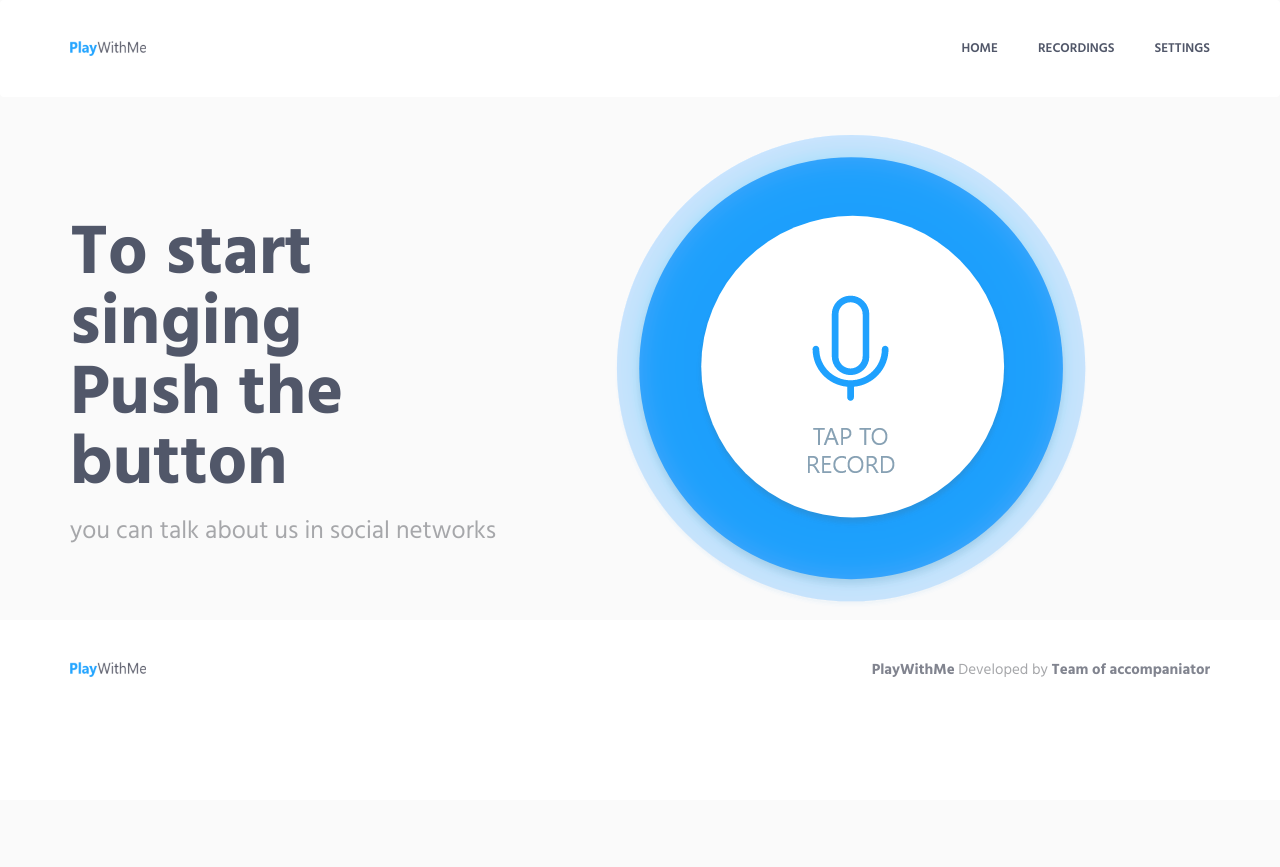
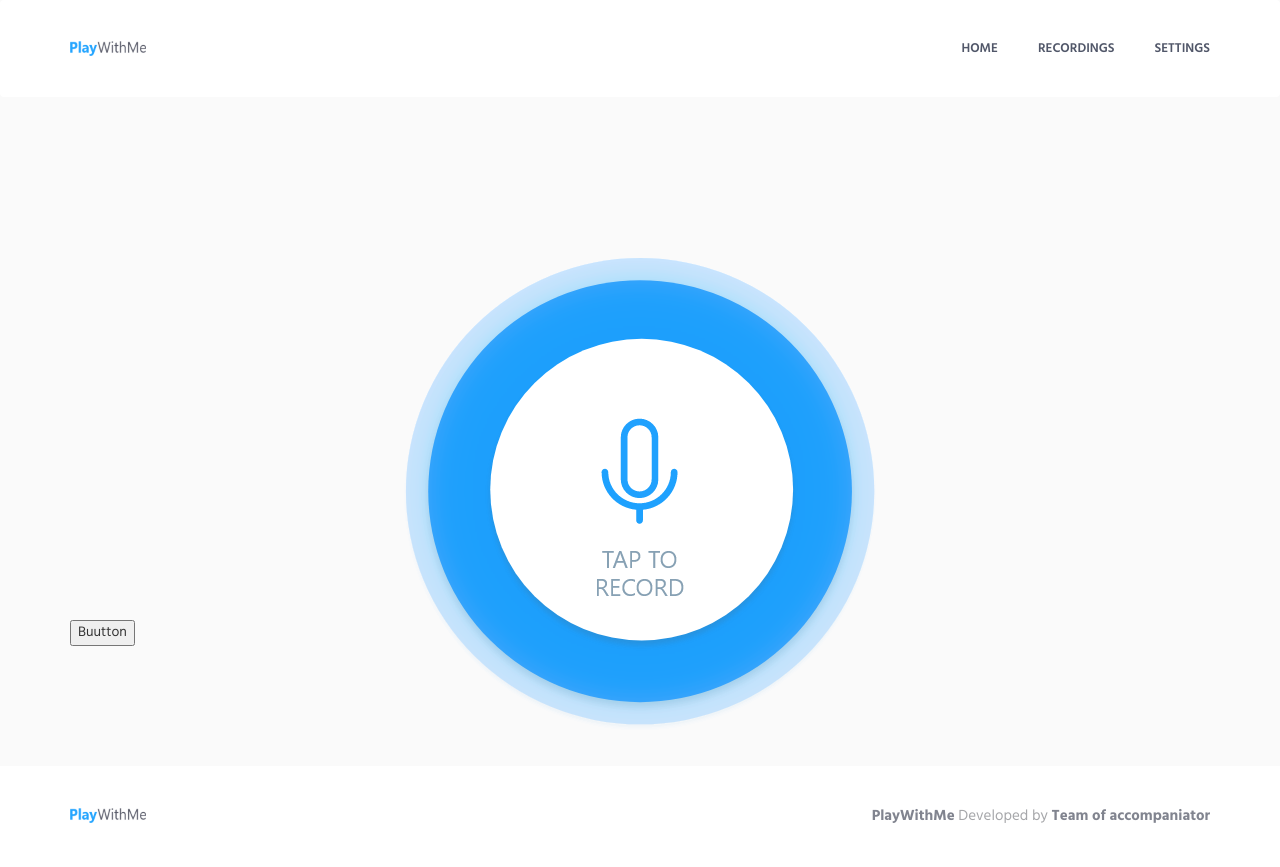
Before and after one commit to nzinov/accompaniator, a Django app: page /home in a window 1280 px wide. Before the commit the page ends 677 px from the top, so only its background shows below. Run offline with Django 3.2, Linux system fonts and the light colour scheme; some libraries are stand-ins or nearby versions.

Commit message:
page home have good recorder

```diff
--- a/accompaniator_web/templates/base_app/home.html
+++ b/accompaniator_web/templates/base_app/home.html
@@ -5,28 +5,44 @@
 
 {% block idea %}
 
+<script src = "{% static 'js/timer.js' %}"> </script>
+<script src = "{% static 'js/home.js' %}"> </script>
+<script src = "{% static 'js/recorder.js' %}"> </script>
 
 <!--========== SLIDER ==========-->
 <div class="promo-block">
     <div class="container">
-        <div class="row">
-            <div class="col-sm-5 sm-margin-b-60">
-                <div class="margin-b-30">
-                    <h2 class="promo-block-title">To start singing <br> Push the button </h2>
-                    <p class="promo-block-text">you can talk about us in social networks</p>
-                </div>
-            </div>
-            <div class="col-sm-6">
+        <div id="start_button" class="row">
+            <div class="col-sm-offset-3">
                 <div class="promo-block-img-wrap">
-                    <a class="btn btn-secondary" href="{% url 'process' %}">
-                        <img class="promo-block-img img-responsive img-circle" src="{% static 'img/button.png' %}" href="{% url 'process' %}" align="Avatar">
+                    <a class='btn btn-secondary'>
+                        <img class= img-responsive" src="{% static 'img/button.png' %}" class="img-circle" align="Avatar" onclick="document.getElementById('start_button').style.display = 'none'; document.getElementById('stop_button').style.display = 'block'; startTimer(); Init();">
                     </a>
                 </div>
             </div>
         </div>
+        <button onclick="Init()">Buutton</button>
+        <div id="stop_button" class="row" style="display: none">
+            <div class="col-sm-offset-3">
+                <div class="promo-block-img-wrap">
+                    <a class='btn btn-secondary' href="{% url 'results' %}" >
+                        <img class= img-responsive" src="{% static 'img/button_stop.png' %}" class="img-circle" align="Avatar">
+                        <p><span id="my_timer" style="font-size: 300%;">00:00</span></p>
+                    </a>
+                </div>
+            </div>
+        </div>
+        <br>
+        <br>
+        <br>
+        <br>
+        <br>
+        <br>
+        <br>
         <!--// end row -->
     </div>
 </div>
+<!--========== SLIDER ==========-->
 
 
 
```
